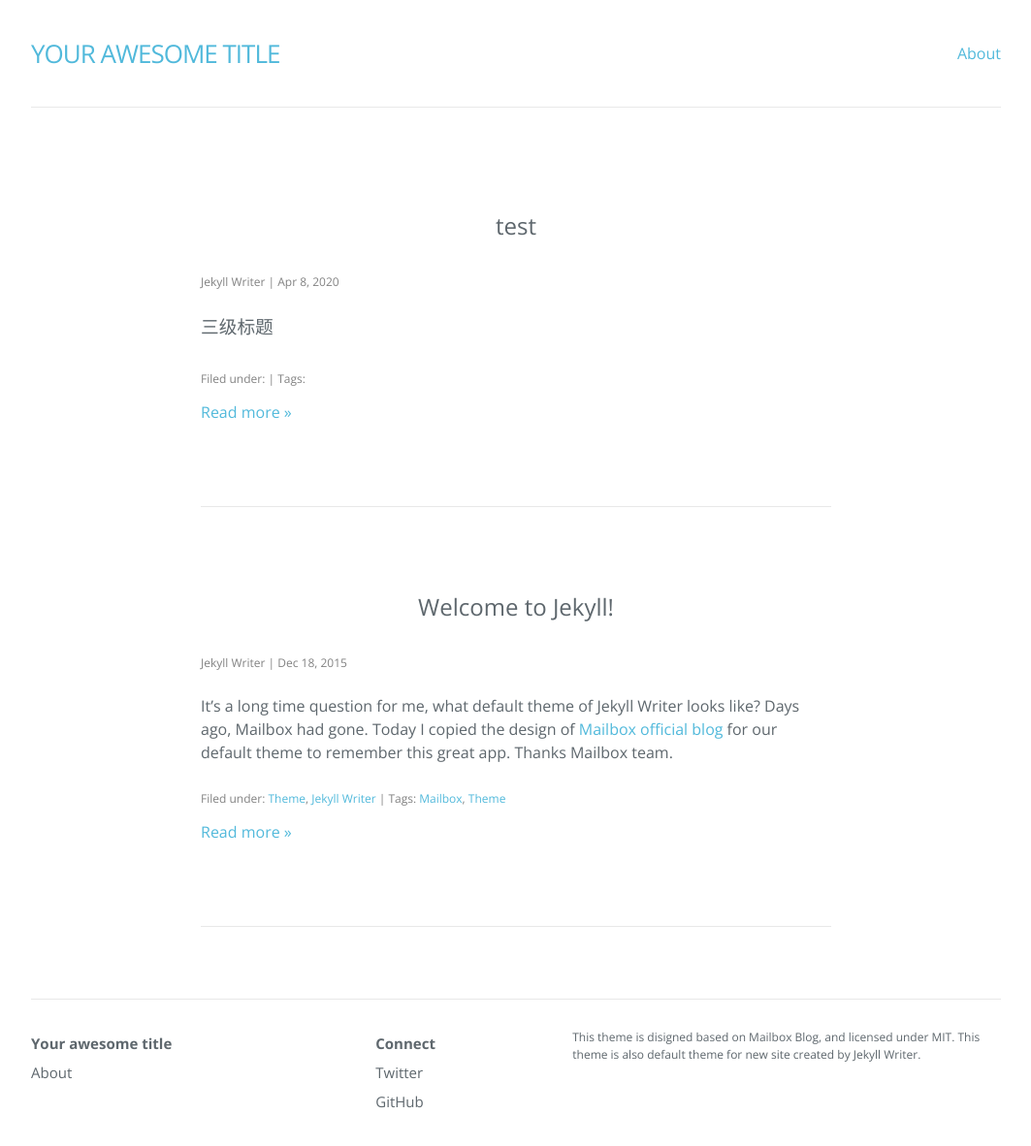
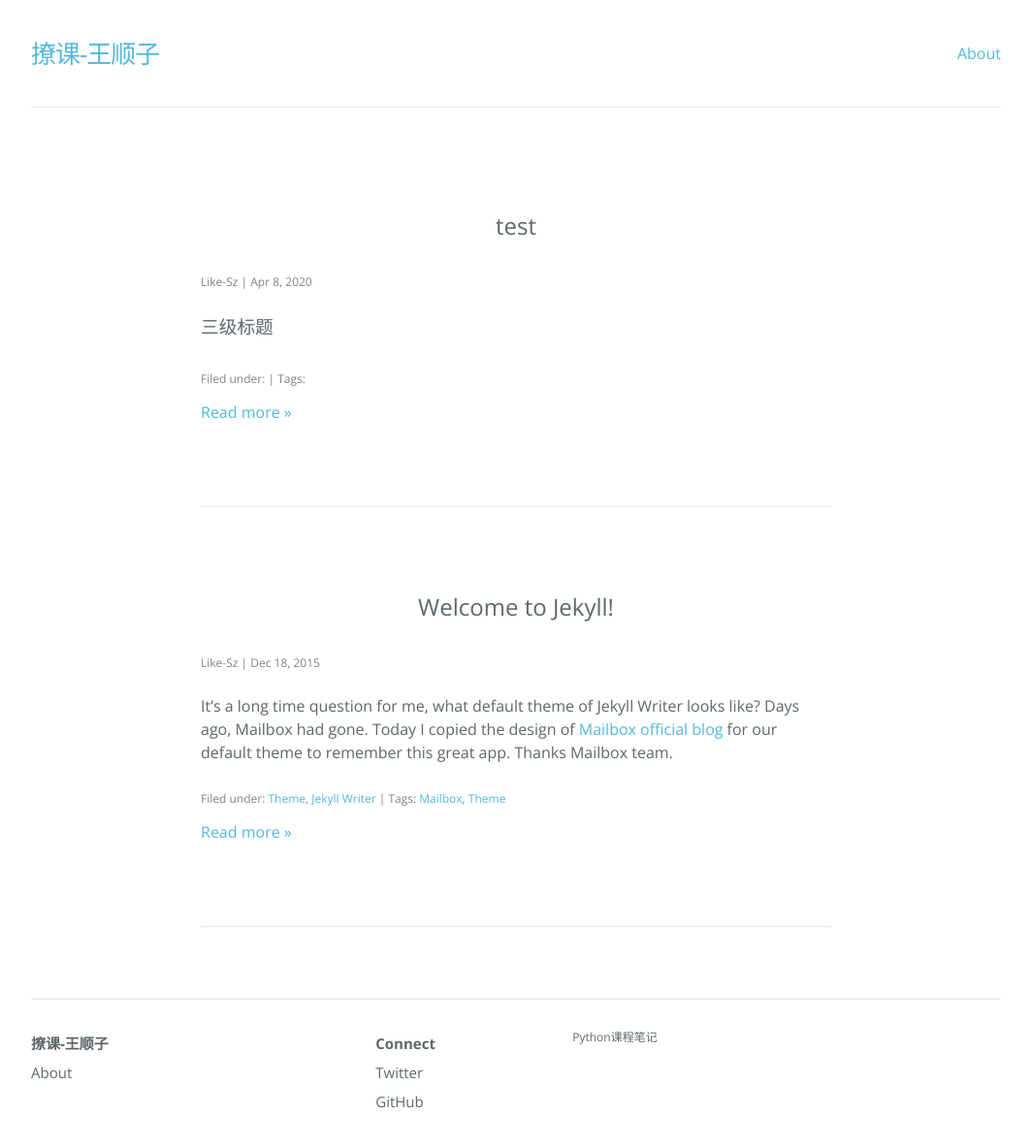
Before and after one commit to wangshunzi/python, a Jekyll site: the page built from index.html, in a window 1280 px wide and 1219 px high. Shown: the top 1182 px of the window at 97% size, without its empty margins (108-1171 px from the left). Built offline with Jekyll 4.4.1, drawn with Linux system fonts in a browser that asks for light colours; nearby versions of some CDN libraries; the list of posts is cut into pages by our own code.

Commit message:
Update Configuration

```diff
--- a/_config.yml
+++ b/_config.yml
@@ -1,21 +1,13 @@
-# Welcome to Jekyll!
-#
-# This config file is meant for settings that affect your whole blog, values
-# which you are expected to set up once and rarely need to edit after that.
-# For technical reasons, this file is *NOT* reloaded automatically when you use
-# 'jekyll serve'. If you change this file, please restart the server process.
-
-# Site settings
-title: Your awesome title
-author: Jekyll Writer
-description: > # this means to ignore newlines until "baseurl:"
-  This theme is disigned based on Mailbox Blog, and licensed under MIT.
-  This theme is also default theme for new site created by Jekyll Writer.
-permalink: /:year/:month/:day/:title/
+# Created by Jekyll Writer
+title: 撩课-王顺子
+author: Like-Sz
+description: Python课程笔记
+permalink: '/:year/:month/:day/:title/'
 paginate: 6
-paginate_path: "/page/:num/"
-twitter_username: jekyllwriter
-github_username:  jekyllwriter
-gems: [jekyll-paginate]
+paginate_path: '/page/:num/'
+twitter_username: Sz
+github_username: wangshunzi
+gems:
+  - jekyll-paginate
 markdown: kramdown
-baseurl: "/python"
+baseurl: /python
```
